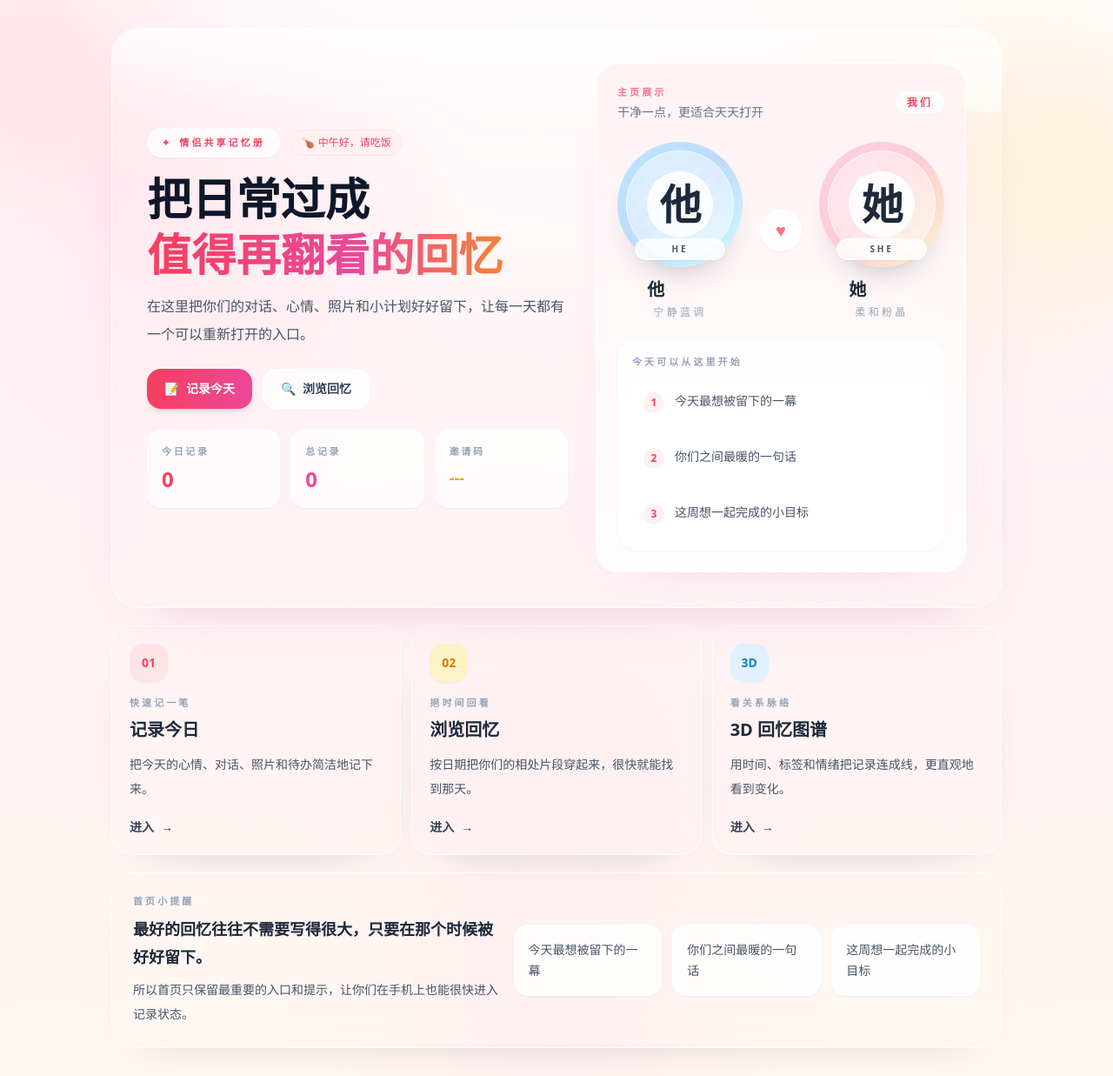
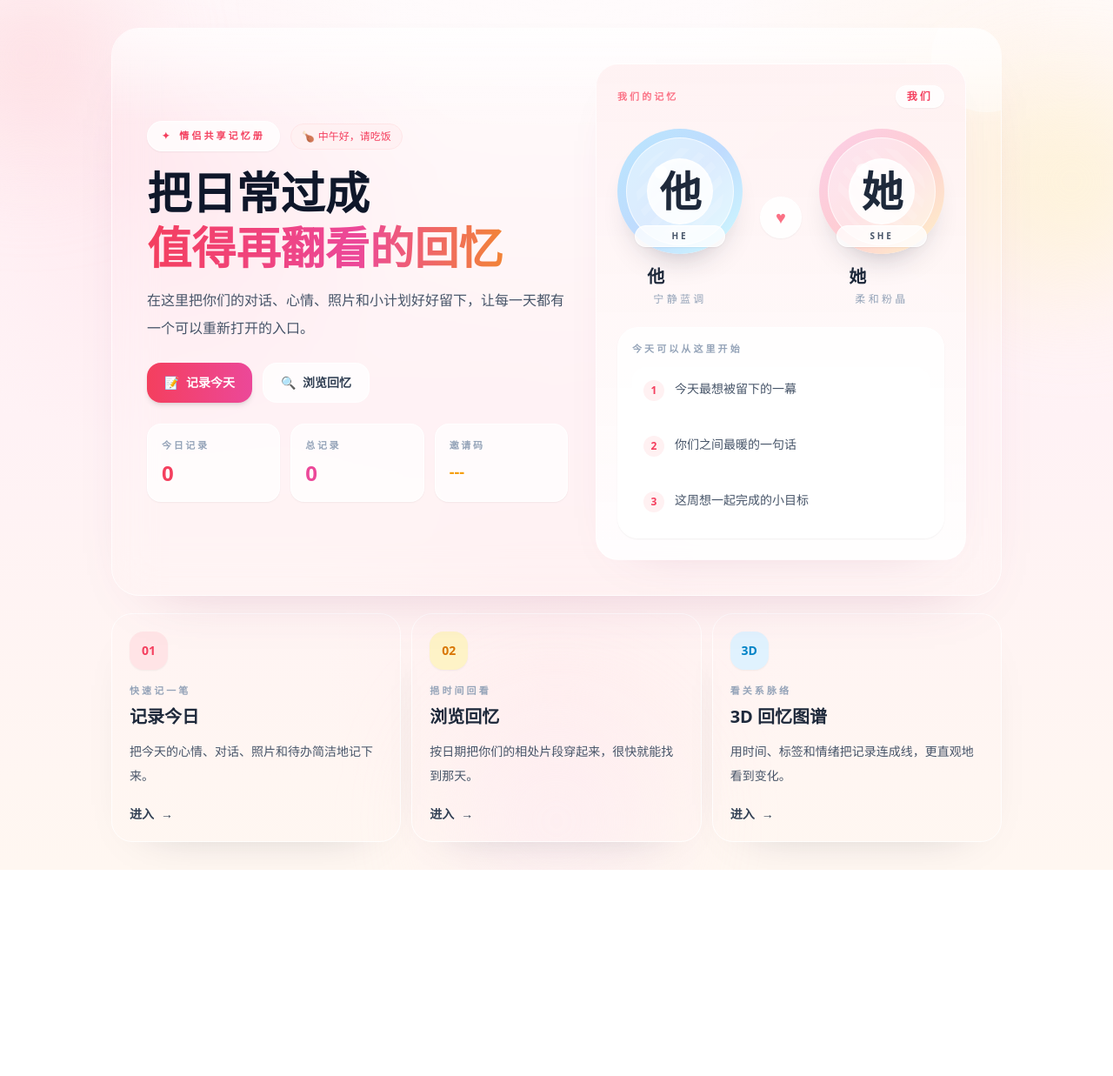
Before and after one commit to xhy7/daily_memory, a Next.js app: page / in a window 1280 px wide. Shown: the whole page at 87% size. After the commit the page ends 1000 px from the top, so only its background shows below. Built offline with nearby package versions, Linux system fonts and the light colour scheme.

Commit message:
删除无关提醒

```diff
--- a/src/app/page.tsx
+++ b/src/app/page.tsx
@@ -50,21 +50,6 @@ const ACTIONS = [
       '\u7528\u65f6\u95f4\u3001\u6807\u7b7e\u548c\u60c5\u7eea\u628a\u8bb0\u5f55\u8fde\u6210\u7ebf\uff0c\u66f4\u76f4\u89c2\u5730\u770b\u5230\u53d8\u5316\u3002',
     accentClass: 'bg-sky-100 text-sky-600',
     icon: '3D',
-  },
-] as const;
-
-const SUMMARY_ITEMS = [
-  {
-    label: '\u8bb0\u5f55\u65b9\u5f0f',
-    value: '\u6587\u5b57\u3001\u56fe\u7247\u3001\u5f85\u529e',
-  },
-  {
-    label: '\u9875\u9762\u8282\u594f',
-    value: '\u4eca\u65e5\u8f93\u5165\uff0c\u5386\u53f2\u56de\u770b',
-  },
-  {
-    label: '\u4f7f\u7528\u611f\u53d7',
-    value: '\u6e29\u67d4\u3001\u5e72\u51c0\u3001\u5bb9\u6613\u4e0b\u624b',
   },
 ] as const;
 
@@ -330,10 +315,7 @@ export default function Home() {
               <div className="flex items-center justify-between gap-3">
                 <div>
                   <p className="text-[11px] font-semibold uppercase tracking-[0.28em] text-rose-400">
-                    {'\u4e3b\u9875\u5c55\u793a'}
-                  </p>
-                  <p className="mt-1 text-sm text-slate-500">
-                    {'\u5e72\u51c0\u4e00\u70b9\uff0c\u66f4\u9002\u5408\u5929\u5929\u6253\u5f00'}
+                    {'\u6211\u4eec\u7684\u8bb0\u5fc6'}
                   </p>
                 </div>
 
@@ -414,33 +396,6 @@ export default function Home() {
             </Link>
           ))}
         </section>
-
-        <section className="mt-5 rounded-[26px] border border-white/80 bg-white/72 px-5 py-5 shadow-[0_20px_55px_-45px_rgba(15,23,42,0.35)] backdrop-blur-xl sm:px-6 sm:py-6">
-          <div className="grid gap-4 lg:grid-cols-[0.88fr_1.12fr] lg:items-center">
-            <div>
-              <p className="text-[11px] font-semibold uppercase tracking-[0.28em] text-slate-400">
-                {'\u9996\u9875\u5c0f\u63d0\u9192'}
-              </p>
-              <p className="mt-2 text-lg font-semibold leading-8 text-slate-800">
-                {'\u6700\u597d\u7684\u56de\u5fc6\u5f80\u5f80\u4e0d\u9700\u8981\u5199\u5f97\u5f88\u5927\uff0c\u53ea\u8981\u5728\u90a3\u4e2a\u65f6\u5019\u88ab\u597d\u597d\u7559\u4e0b\u3002'}
-              </p>
-              <p className="mt-2 text-sm leading-7 text-slate-600">
-                {'\u6240\u4ee5\u9996\u9875\u53ea\u4fdd\u7559\u6700\u91cd\u8981\u7684\u5165\u53e3\u548c\u63d0\u793a\uff0c\u8ba9\u4f60\u4eec\u5728\u624b\u673a\u4e0a\u4e5f\u80fd\u5f88\u5feb\u8fdb\u5165\u8bb0\u5f55\u72b6\u6001\u3002'}
-              </p>
-            </div>
-
-            <div className="grid gap-3 sm:grid-cols-3">
-              {GUIDES.map((guide) => (
-                <div
-                  key={`${guide}-summary`}
-                  className="rounded-2xl border border-white/80 bg-white/80 px-4 py-4 text-sm leading-6 text-slate-600 shadow-sm"
-                >
-                  {guide}
-                </div>
-              ))}
-            </div>
-          </div>
-        </section>
       </div>
     </main>
   );
```
